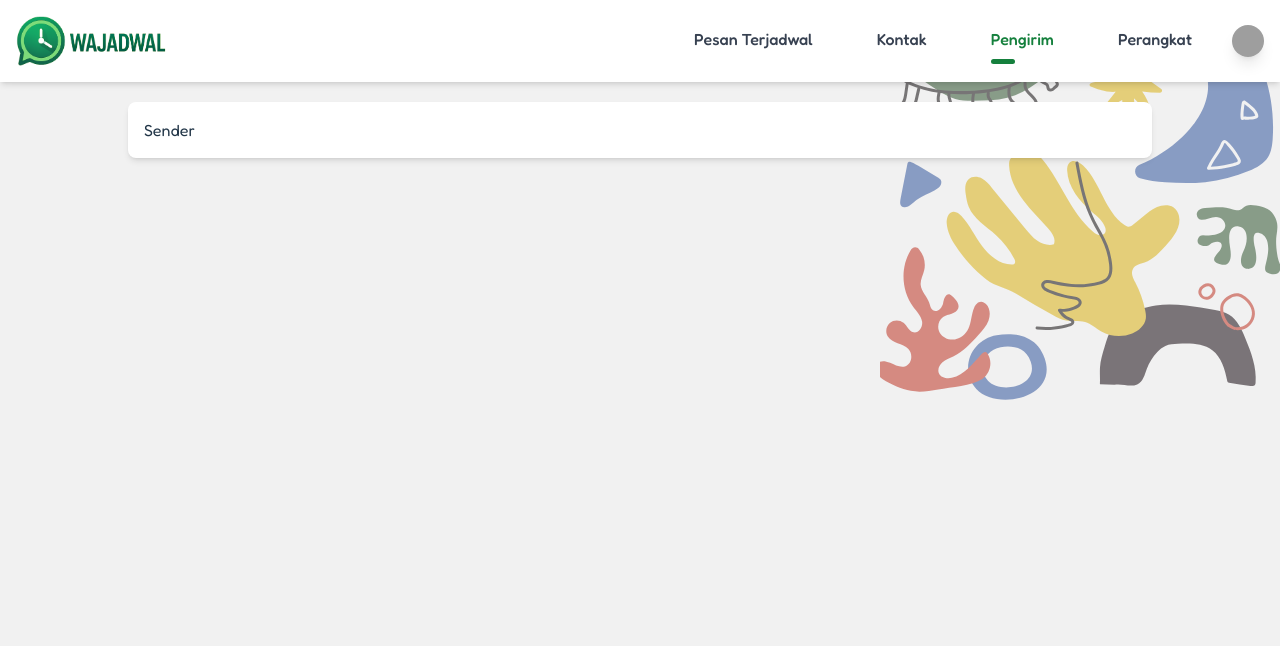
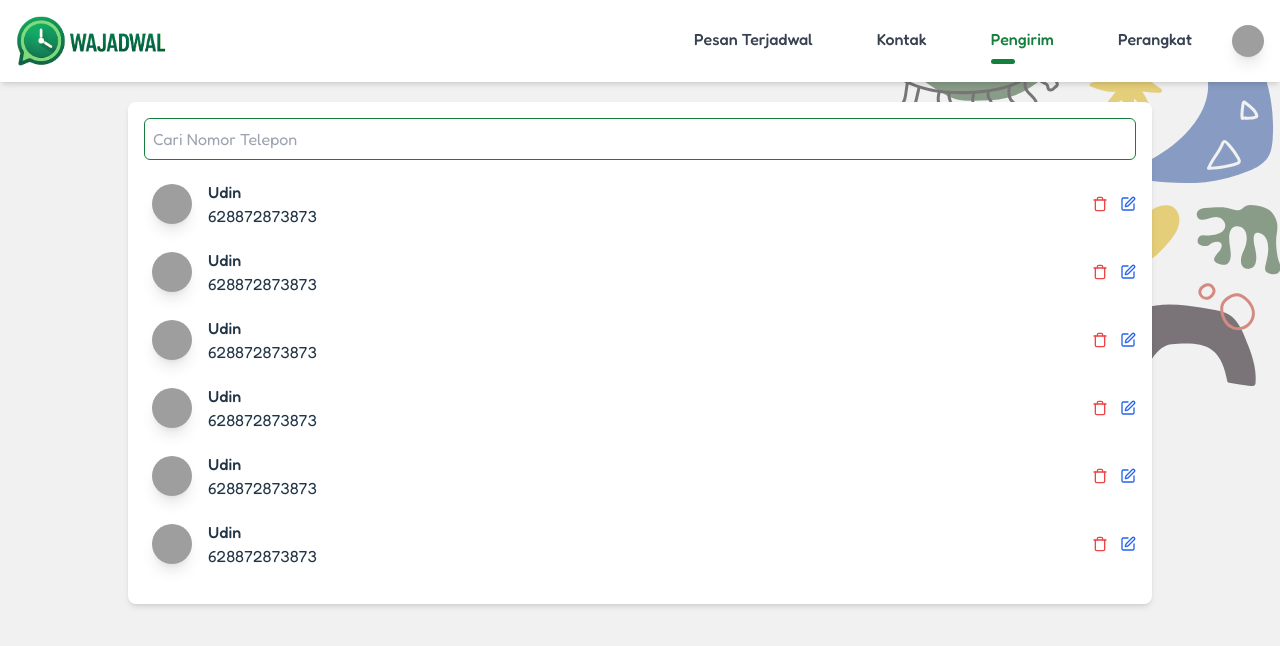
Before and after one commit to programmermager/wa-scheduler-react, a React (Vite) app: page /dashboard/senders in a window 1280 px wide. Shown: the top 646 px of the page. Built offline with nearby package versions, Linux system fonts and the light colour scheme; grey boxes are pictures that could not be loaded.

Commit message:
ui item contact and sender

```diff
--- a/src/App.tsx
+++ b/src/App.tsx
@@ -6,9 +6,9 @@ import Register from "./pages/register";
 import Dashboard from "./pages/admin/dashboard";
 import ScheduledMessage from "./pages/admin/scheduled-message";
 import Sender from "./pages/admin/sender";
-import { Contact } from "lucide-react";
 import { Path } from "./constants/path";
 import Devices from "./pages/admin/devices";
+import Contacts from "./pages/admin/contacts";
 
 function App() {
   return (
@@ -19,12 +19,11 @@ function App() {
           <Route path="/" element={<Navigate to="/login" replace />} />
           <Route path={Path.login} element={<Login />} />
           <Route path={Path.register} element={<Register />} />
-          <Route path={Path.dashboard} element={<Dashboard />} >
-            <Route index element={<ScheduledMessage/>}/>
-            <Route path={Path.contacts} element={<Contact/>}/>
-            <Route path={Path.senders} element={<Sender/>}/>
-            <Route path={Path.devices} element={<Devices/>}/>
-
+          <Route path={Path.dashboard} element={<Dashboard />}>
+            <Route index element={<ScheduledMessage />} />
+            <Route path={Path.contacts} element={<Contacts />} />
+            <Route path={Path.senders} element={<Sender />} />
+            <Route path={Path.devices} element={<Devices />} />
           </Route>
         </Routes>
       </BrowserRouter>
--- /dev/null
+++ b/src/components/item-contact.tsx
@@ -0,0 +1,23 @@
+import { Edit, Trash } from "lucide-react";
+
+const ItemContact = () => {
+  return (
+    <div className="flex items-center mb-5">
+      <img
+        src="https://encrypted-tbn0.gstatic.com/images?q=tbn:ANd9GcRLMI5YxZE03Vnj-s-sth2_JxlPd30Zy7yEGg&s"
+        className="ml-2 h-5 w-5 cursor-pointer rounded-full shadow-lg lg:h-10 lg:w-10 mr-4"
+        id="options-menu"
+        aria-haspopup="true"
+        aria-expanded="true"
+      />
+      <div className="flex flex-col flex-1">
+        <span className="font-medium">Udin</span>
+        <span>628872873873</span>
+      </div>
+      <Trash className="text-red-500 size-4 mr-3" />
+      <Edit className="text-blue-600 size-4" />
+    </div>
+  );
+};
+
+export default ItemContact;
--- a/src/components/text-input.tsx
+++ b/src/components/text-input.tsx
@@ -25,7 +25,7 @@ const TextInput: FC<TextInputProps> = (request) => {
   const fieldError = errors[request.name ?? ""]?.message as string | undefined;
 
   return (
-    <div className="flex flex-col items-start gap-1 w-full">
+    <div className="flex flex-col items-start gap-1">
       {request.label && (
         <label className="text-sm font-medium">{request.label}</label>
       )}
--- a/src/pages/admin/contacts.tsx
+++ b/src/pages/admin/contacts.tsx
@@ -1,10 +1,30 @@
-const Contacts =()=>{
-    return (
-        <>
-        <span>
-            Kontak
-            </span></>
-    );
-}
+import { FormProvider, useForm } from "react-hook-form";
+import TextInput from "../../components/text-input";
+import ItemContact from "../../components/item-contact";
+
+const Contacts = () => {
+  const index = [0, 1, 2, 3, 4, 5];
+  const methods = useForm();
+
+  return (
+    <>
+      <div className="flex flex-col">
+        <div className="mb-5">
+          <FormProvider {...methods}>
+            <TextInput
+              type="email"
+              name="email"
+              className="w-full"
+              placeholder="Cari Nomor Telepon"
+            />
+          </FormProvider>
+        </div>
+        {index.map((i) => (
+          <ItemContact />
+        ))}
+      </div>
+    </>
+  );
+};
 
 export default Contacts;
--- a/src/pages/admin/dashboard.tsx
+++ b/src/pages/admin/dashboard.tsx
@@ -1,24 +1,24 @@
 import { Outlet } from "react-router-dom";
-import bg from '../../assets/bg_abstract.svg';
+import bg from "../../assets/bg_abstract.svg";
 import Header from "../../components/header";
 
 const Dashboard = () => {
   return (
-      <div className="w-full h-full" >
+    <div className="w-full h-full">
       <div
         className="fixed top-0 right-0 w-[400px] h-[400px] bg-no-repeat bg-right-top bg-cover opacity-60"
         style={{ backgroundImage: `url(${bg})` }}
       />
       <div className="relative z-1">
-          <Header/>
+        <Header />
         <div className="flex w-full h-full justify-center pt-[102px]">
-            <div className="w-full max-w-[1024px] bg-white shadow-md justify-center flex-col rounded-lg h-full flex p-4">
-                <Outlet/>
+          <div className="w-full max-w-[1024px] bg-white shadow-md justify-center flex-col rounded-lg h-full flex p-4 mb-5">
+            <Outlet />
           </div>
         </div>
       </div>
     </div>
   );
-}
+};
 
 export default Dashboard;
--- a/src/pages/admin/scheduled-message.tsx
+++ b/src/pages/admin/scheduled-message.tsx
@@ -1,35 +1,42 @@
+import { Edit, Trash } from "lucide-react";
 import Button from "../../components/button";
 
-const ScheduledMessage =()=>{
+const ScheduledMessage = () => {
   const items = [1, 2, 3, 4, 5];
 
-    const ItemMessage=()=>{
+  const ItemMessage = () => {
     return (
       <div className="bg-blue-50 rounded-2xl shadow-lg p-5 flex flex-col gap-2 mt-6">
         <div className="flex justify-between">
           <span className="font-medium">Kepada : 0843787234</span>
           <span className="font-medium">Dari : 0843787234</span>
-
         </div>
 
-                    <span >Hai, tolong call me</span>
+        <span>Hai, tolong call me</span>
         <div className="flex justify-between">
-                <div className="bg-orange-200 text-orange-400 px-2 py-1 rounded-xl w-fit">Menunggu Antrian</div>
-                <span className="text-red-600">Hapus</span>
+          <div className="bg-orange-200 text-orange-400 px-2 py-1 rounded-xl w-fit">
+            Menunggu Antrian
+          </div>
+          <div className="flex flex-row flex-1 items-center justify-end">
+            <Trash className="text-red-500 size-4 mr-3" />
+            <Edit className="text-blue-600 size-4" />
           </div>
         </div>
-        )
-    }
+      </div>
+    );
+  };
 
   return (
     <div className="flex flex-col">
       <div className="justify-between flex flex-row items-center">
         <span className="text-xl font-medium">Pesan Terjadwal</span>
-                <Button text="Tambah Pesan"/>
+        <Button text="Tambah Pesan" />
       </div>
-          {items.map((item)=> <ItemMessage/>)}
+      {items.map((item) => (
+        <ItemMessage />
+      ))}
     </div>
   );
-}
+};
 
 export default ScheduledMessage;
--- a/src/pages/admin/sender.tsx
+++ b/src/pages/admin/sender.tsx
@@ -1,9 +1,29 @@
-const Sender =()=>{
-    return (
-        <>
-        <span>Sender</span>
-        </>
-    );
-}
+import { FormProvider, useForm } from "react-hook-form";
+import TextInput from "../../components/text-input";
+import ItemContact from "../../components/item-contact";
+
+const Sender = () => {
+  const index = [0, 1, 2, 3, 4, 5];
+  const methods = useForm();
+  return (
+    <>
+      <div className="flex flex-col">
+        <div className="mb-5">
+          <FormProvider {...methods}>
+            <TextInput
+              type="email"
+              name="email"
+              className="w-full"
+              placeholder="Cari Nomor Telepon"
+            />
+          </FormProvider>
+        </div>
+        {index.map((i) => (
+          <ItemContact />
+        ))}
+      </div>
+    </>
+  );
+};
 
 export default Sender;
--- a/src/pages/login.tsx
+++ b/src/pages/login.tsx
@@ -15,7 +15,7 @@ const Login = () => {
     //   { method: "POST", url: "login", data: data },
     //   { showErrorToast: true }
     // );
-    navigate('/dashboard');
+    navigate("/dashboard");
   };
   return (
     <div className="flex items-center justify-center w-full bg-white">
--- a/src/pages/register.tsx
+++ b/src/pages/register.tsx
@@ -95,7 +95,6 @@ const Register = () => {
               <span>Sudah punya akun? </span>
               <a onClick={() => navigate(-1)}>Login dong!</a>
             </div>
-
           </div>
         </form>
       </FormProvider>
```
Also changed, not shown: src/pages/admin/devices.tsx (+7 -6 lines). Lines whose indentation alone changed are shown as unchanged.
